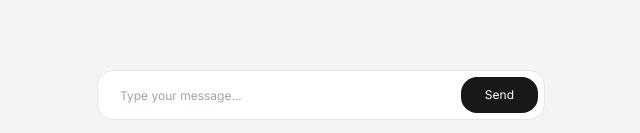
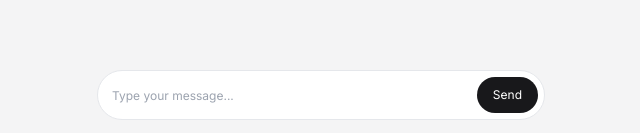
Before and after one commit to vinaykummar707/chat-frontend, a React (Vite) app: page / in a window 1280 px wide. Shown: the part 664-797 px from the top of the page, without its empty margins (319-959 px from the left). Built offline with nearby package versions, Linux system fonts and the light colour scheme; a web font is replaced by a local one.

Commit message:
style: update chat input border radius and padding

```diff
--- a/src/components/ChatInput.tsx
+++ b/src/components/ChatInput.tsx
@@ -8,7 +8,7 @@ interface ChatInputProps {
 
 export function ChatInput({ value, onChange, onSend, isLoading, disabled }: ChatInputProps) {
   return (
-    <div className="flex gap-2 border bg-white p-1.5 rounded-2xl flex-row w-full items-center">
+    <div className="flex gap-2 border bg-white p-1.5 rounded-full flex-row w-full items-center">
       <input
         placeholder="Type your message..."
         value={value}
@@ -20,12 +20,12 @@ export function ChatInput({ value, onChange, onSend, isLoading, disabled }: Chat
           }
         }}
         disabled={disabled}
-        className=" w-full h-9 rounded-full px-4 outline-none ring-0 focus:outline-none focus:ring-0 text-xs"
+        className=" w-full h-9 rounded-full px-2 outline-none ring-0 focus:outline-none focus:ring-0 text-xs"
       />
       <button
         onClick={onSend}
         disabled={disabled}
-        className="px-6 h-9 text-xs disabled:opacity-50 outline-none ring-0 focus:outline-none text-xs focus:ring-0 bg-zinc-900 rounded-2xl text-white"
+        className="px-4 h-9 text-xs disabled:opacity-50 outline-none ring-0 focus:outline-none text-xs focus:ring-0 bg-zinc-900 rounded-full text-white"
       >
         {isLoading ? 'Sending...' : 'Send'}
       </button>
```
